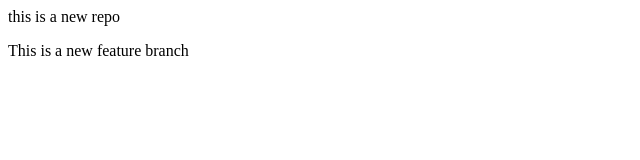
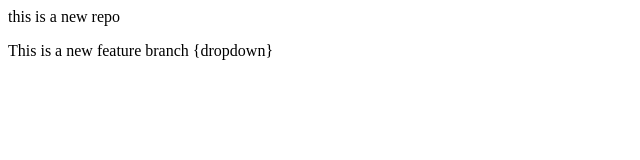
Before and after one commit to BanshwarTech/localRepo, a plain HTML site: page index.html in a window 1280 px wide. Shown: the full height of the page, 0-640 px from the left. Drawn offline with Linux system fonts and the light colour scheme.

```diff
--- a/index.html
+++ b/index.html
@@ -1,2 +1,2 @@
 <p>this is a new repo</p>
-<p>This is a new feature branch</p>
+<p>This is a new feature branch {dropdown}</p>
```
